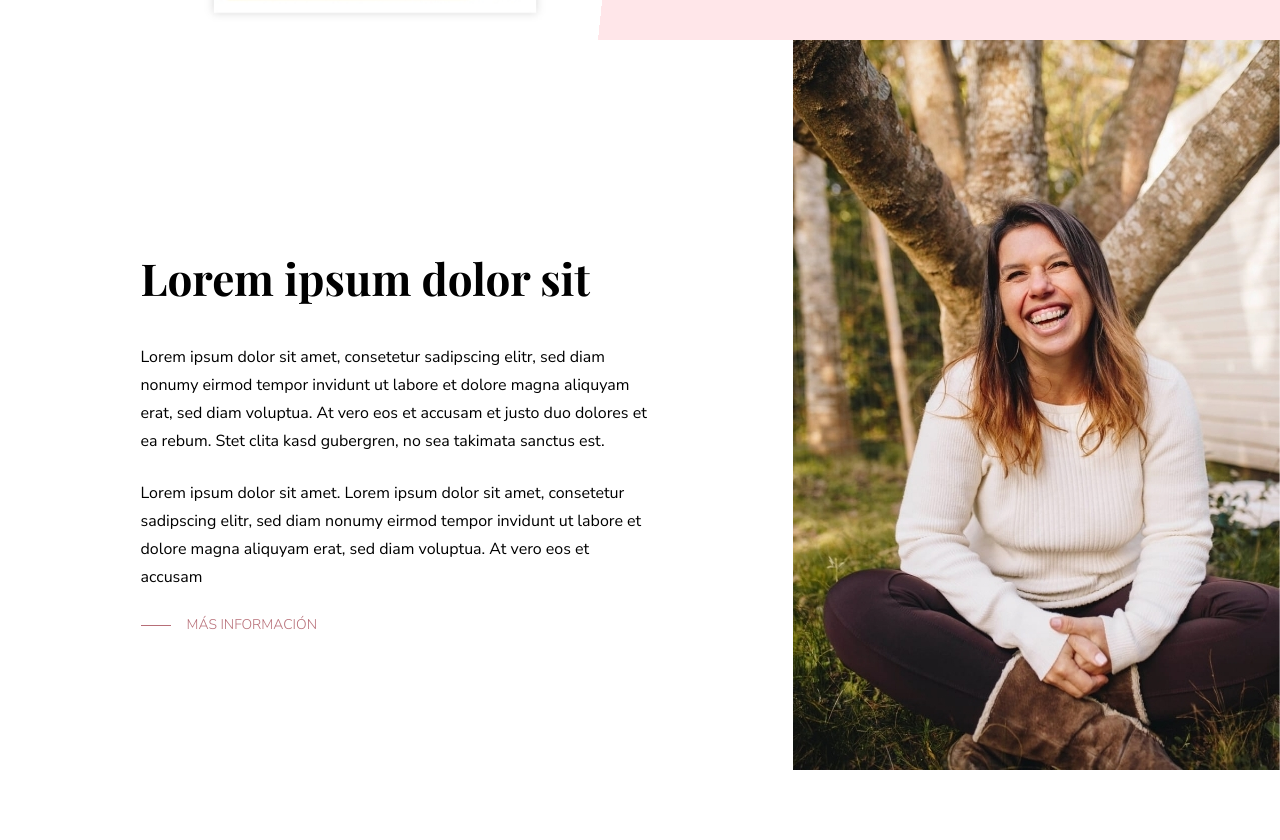
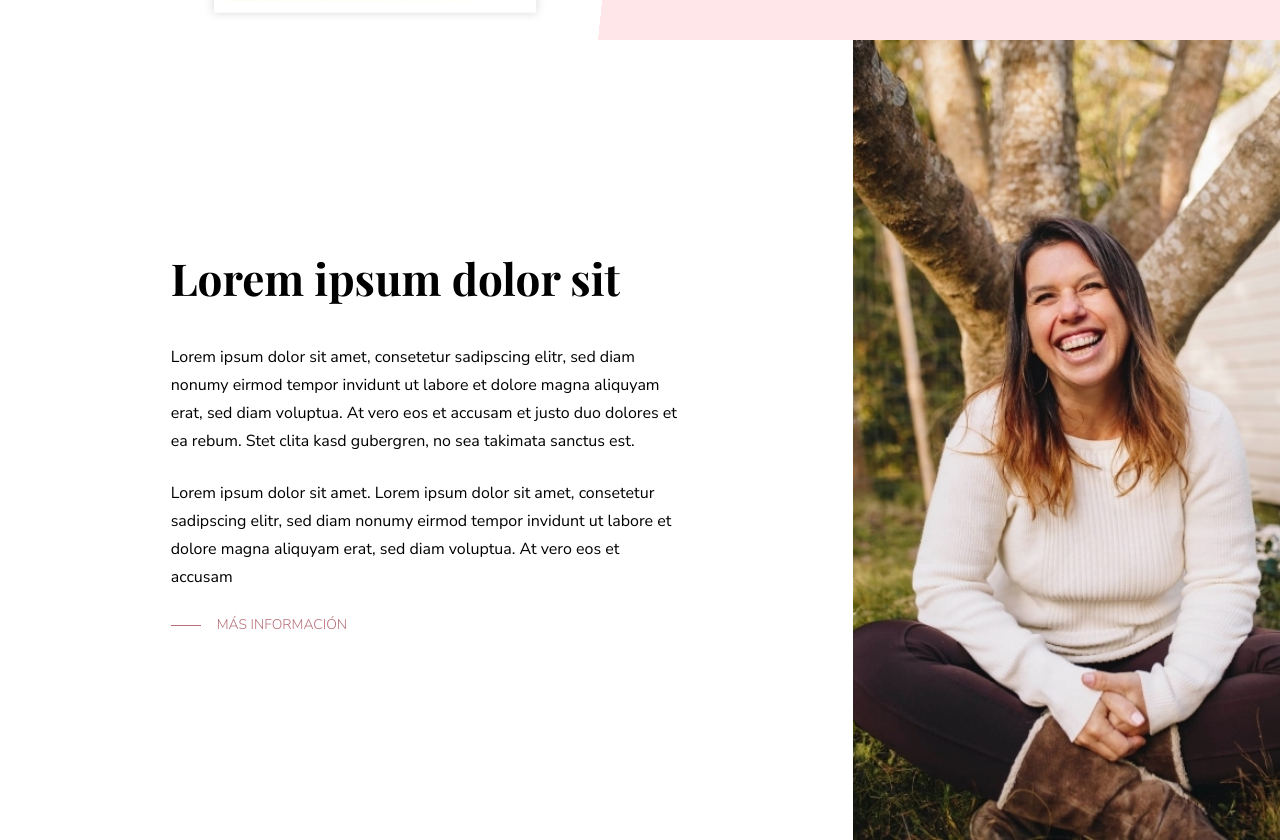
Before and after one commit to enzocazenave/ana-cardozo, a website built with Vite: page index.html in a window 1280 px wide. Shown: the part 760-1600 px from the top of the page. Built offline with nearby package versions, Linux system fonts and the light colour scheme; a web font is replaced by a local one.

Commit message:
Cambia height de foto de ana

```diff
--- a/index.html
+++ b/index.html
@@ -63,7 +63,7 @@
     </section>
 
     <section class="w-full 1024:h-dvh flex max-1024:flex-col max-1024:items-center max-1024:p-10 max-1024:gap-5">
-      <div class="flex-1 flex flex-col items-center justify-center">
+      <div class="flex-[2] flex flex-col items-center justify-center">
         <div class="max-w-lg w-full">
           <h2 class="text-[2.75em] font-serif font-bold mb-8">Lorem ipsum dolor sit</h2>
         </div>
@@ -85,8 +85,8 @@
         </div>
       </div>
 
-      <div>
-        <img src="./1.jpg" class="max-1024:max-w-lg max-800:w-full max-1024:rounded-2xl" />
+      <div class="flex-1">
+        <img src="./1.jpg" class="max-1024:max-w-lg max-800:w-full max-1024:rounded-2xl h-full object-cover" />
       </div>
     </section>
 
```
Also changed, not shown: output.css, 1 other file.
